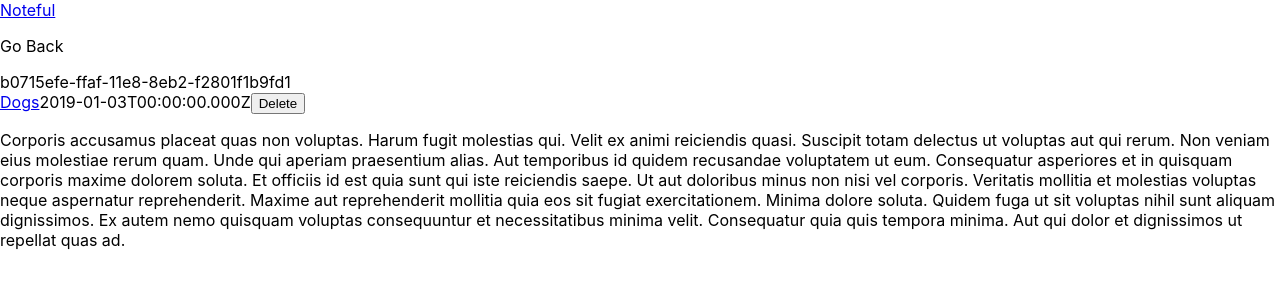
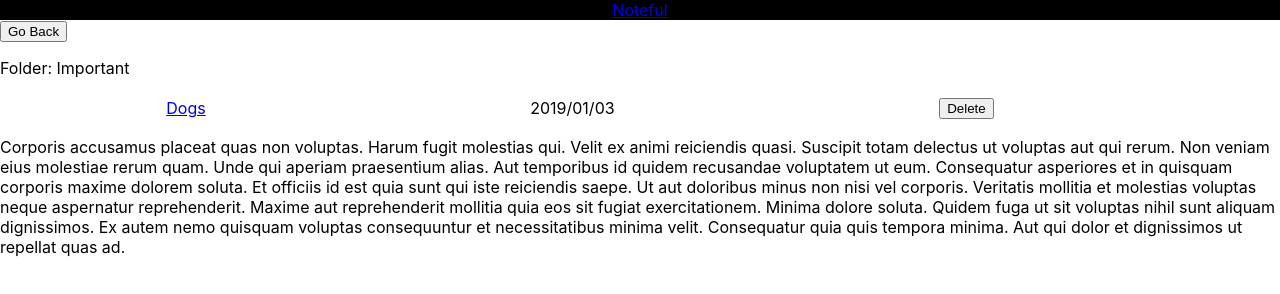
Before and after one commit to johlee92/thinkful-noteful-app, a React app: page /note/cbc787a0-ffaf-11e8-8eb2-f2801f1b9fd1 in a window 1280 px wide. Built offline with nearby package versions, Linux system fonts and the light colour scheme.

Commit message:
added react-moment for time formatting

```diff
--- a/package.json
+++ b/package.json
@@ -6,8 +6,10 @@
     "@testing-library/jest-dom": "^4.2.4",
     "@testing-library/react": "^9.4.0",
     "@testing-library/user-event": "^7.2.1",
+    "moment": "^2.24.0",
     "react": "^16.12.0",
     "react-dom": "^16.12.0",
+    "react-moment": "^0.9.7",
     "react-router-dom": "^5.1.2",
     "react-scripts": "3.3.0"
   },
--- a/src/App/App.js
+++ b/src/App/App.js
@@ -32,7 +32,7 @@ class App extends React.Component {
 
     return(
       <main className='App'>
-        <Link to='/'>Noteful</Link>
+        <Nav />
         <Route
           exact path ='/'
           render={(routerProps) =>
--- a/src/Nav/Nav.js
+++ b/src/Nav/Nav.js
@@ -1,5 +1,6 @@
 import React from 'react';
 import './Nav.css';
+import { Link } from 'react-router-dom';
 
 class Nav extends React.Component {
     constructor(props) {
@@ -9,7 +10,7 @@ class Nav extends React.Component {
     render() {
         return (
             <div className="Nav">
-                Noteful
+                <Link to='/'>Noteful</Link>
             </div>
         )
     }
--- a/src/NotesPage/NotePage.js
+++ b/src/NotesPage/NotePage.js
@@ -1,6 +1,7 @@
 import React from 'react';
 import NotesCard from '../Other/NotesCard';
 import dummyStores from '../dummy-store';
+import './NotePage.css';
 
 class NotePage extends React.Component {
     constructor(props) {
@@ -8,22 +9,24 @@ class NotePage extends React.Component {
         console.log(props);
     }
 
+    navigateBack = () => {
+        this.props.history.goBack();
+    }
+
     render() {
         const specificNote = dummyStores.notes.find((note) =>
             note.id === this.props.match.params.noteId
         )
 
-        console.log()
-
-        // let specificNote = dummyStores.notes.filter((note) => {
-        //     return note.id === this.state.note
-        // })
+        const specificFolder = dummyStores.folders.find((folder) =>
+            folder.id === specificNote.folderId
+        )
 
         return (
             <div className='NotePage'>
-                <div>
-                    <p>Go Back</p>
-                    {specificNote.folderId}
+                <div style={{display:'inline-block'}}>
+                    <button onClick={this.navigateBack} style={{cursor:'pointer'}}>Go Back</button>
+                    <p>Folder: {specificFolder.name}</p>
                 </div>
                 <NotesCard
                     name={specificNote.name}
--- a/src/Other/NotesCard.css
+++ b/src/Other/NotesCard.css
@@ -1,8 +1,11 @@
 .NotesCard {
-    border: 1px solid black;
+    /* border: 1px solid black; */
     padding: 2px;
     Margin: 2px;
     width: 90%;
+    display: flex;
+    flex-direction: row;
+    justify-content: space-around;
 }
 
 .NotesCard > .button {
--- a/src/Other/NotesCard.js
+++ b/src/Other/NotesCard.js
@@ -1,6 +1,7 @@
 import React from 'react';
 import './NotesCard.css';
 import {Route, Link} from 'react-router-dom';
+import Moment from 'react-moment';
 
 class NotesCard extends React.Component {
     constructor(props) {
@@ -9,11 +10,18 @@ class NotesCard extends React.Component {
 
     render() {
         return (
-            <div className="NoteCard" key={this.props.id} id={this.props.id} onClick={(e) => this.props.handleNote(e.target.id)}>
+            <div
+                className="NotesCard"
+                key={this.props.id}
+                id={this.props.id}
+                onClick={(e) => this.props.handleNote(e.target.id)}
+            >
                 <Link to={`/note/${this.props.id}`}>
                     {this.props.name}
                 </Link>
-                {this.props.modified}
+                <Moment format="YYYY/MM/DD">
+                    {this.props.modified}
+                </Moment>
                 <button>Delete</button>
             </div>
         )
```
Also changed, not shown: src/NotesPage/NotePage.css (added), 1 other file.
